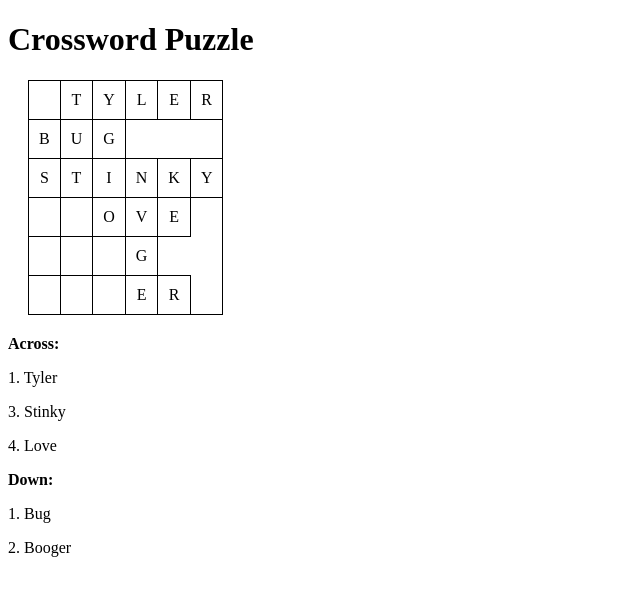
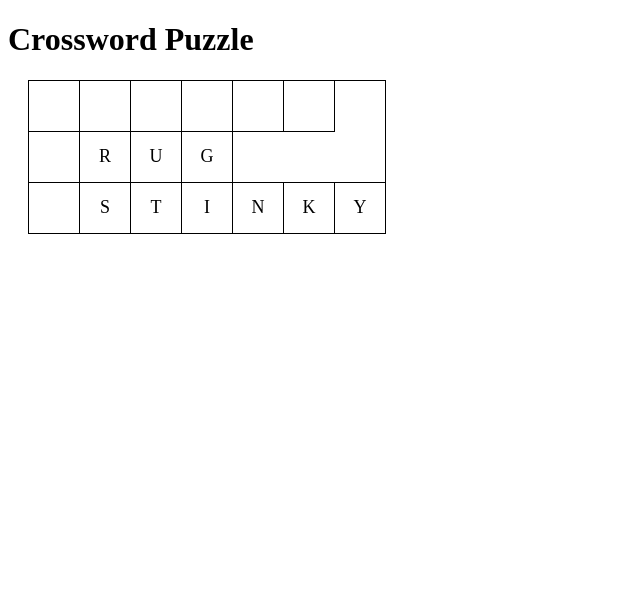
Before and after one commit to carlbelle/crossword, a plain HTML site: page index.html in a window 1280 px wide. Shown: the whole page, without its empty margins (0-640 px from the left). Drawn offline with Linux system fonts and the light colour scheme.

Commit message:
Update index.html

```diff
--- a/index.html
+++ b/index.html
@@ -16,6 +16,16 @@
     th, td {
       padding: 10px;
       text-align: center;
+      width: 30px;
+      height: 30px;
+      font-size: 18px;
+    }
+
+    input {
+      width: 20px;
+      height: 20px;
+      text-align: center;
+      font-size: 14px;
     }
   </style>
   <title>Crossword Puzzle</title>
@@ -24,21 +34,23 @@
 
   <h1>Crossword Puzzle</h1>
 
-  <table>
+  <table id="crossword">
     <tr>
       <td></td>
-      <td>T</td>
-      <td>Y</td>
-      <td>L</td>
-      <td>E</td>
-      <td>R</td>
+      <td id="c1" contenteditable="true"></td>
+      <td id="c2" contenteditable="true"></td>
+      <td id="c3" contenteditable="true"></td>
+      <td id="c4" contenteditable="true"></td>
+      <td id="c5" contenteditable="true"></td>
     </tr>
     <tr>
-      <td>B</td>
+      <td id="r1" contenteditable="true"></td>
+      <td>R</td>
       <td>U</td>
       <td>G</td>
     </tr>
     <tr>
+      <td id="r2" contenteditable="true"></td>
       <td>S</td>
       <td>T</td>
       <td>I</td>
@@ -46,36 +58,3 @@
       <td>K</td>
       <td>Y</td>
     </tr>
-    <tr>
-      <td></td>
-      <td></td>
-      <td>O</td>
-      <td>V</td>
-      <td>E</td>
-    </tr>
-    <tr>
-      <td></td>
-      <td></td>
-      <td></td>
-      <td>G</td>
-    </tr>
-    <tr>
-      <td></td>
-      <td></td>
-      <td></td>
-      <td>E</td>
-      <td>R</td>
-    </tr>
-  </table>
-
-  <p><strong>Across:</strong></p>
-  <p>1. Tyler</p>
-  <p>3. Stinky</p>
-  <p>4. Love</p>
-
-  <p><strong>Down:</strong></p>
-  <p>1. Bug</p>
-  <p>2. Booger</p>
-
-</body>
-</html>
```
